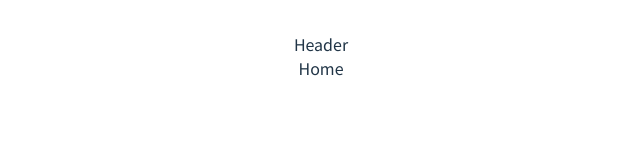
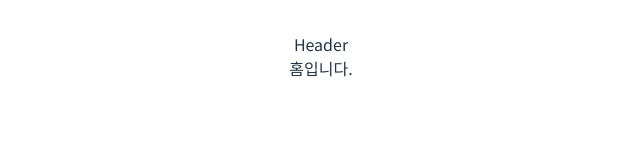
Before and after one commit to leezi0916/dolbomi, a React (Vite) app in the folder front/: page / in a window 1280 px wide. Shown: the top 160 px of the page, without its empty margins (319-959 px from the left). Built offline with nearby package versions, Linux system fonts and the light colour scheme.

Commit message:
chore : 테스트 해봄

```diff
--- a/front/src/pages/Home.jsx
+++ b/front/src/pages/Home.jsx
@@ -1,7 +1,7 @@
 import React from 'react';
 
 const Home = () => {
-  return <div>Home</div>;
+  return <div>홈입니다.</div>;
 };
 
 export default Home;
```
